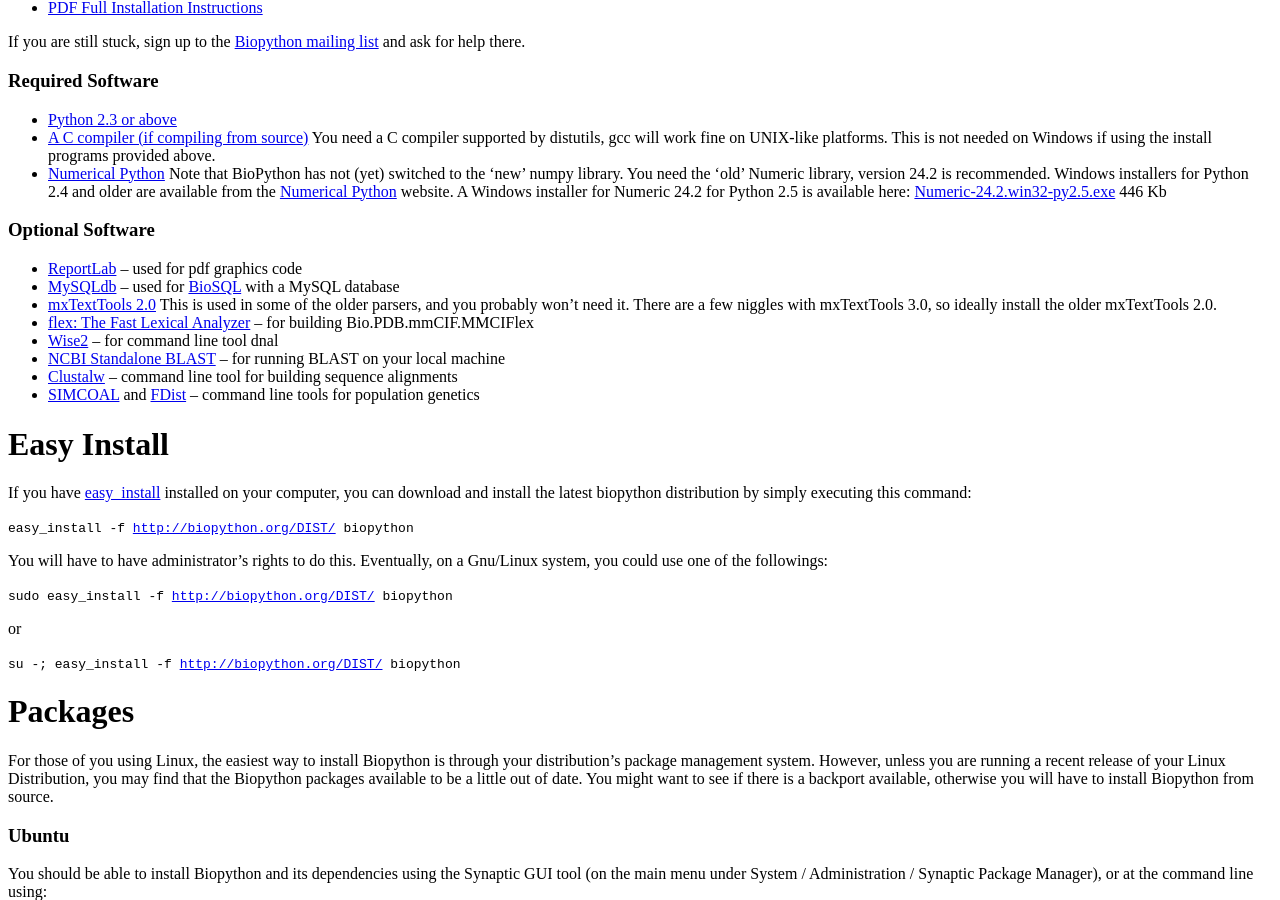
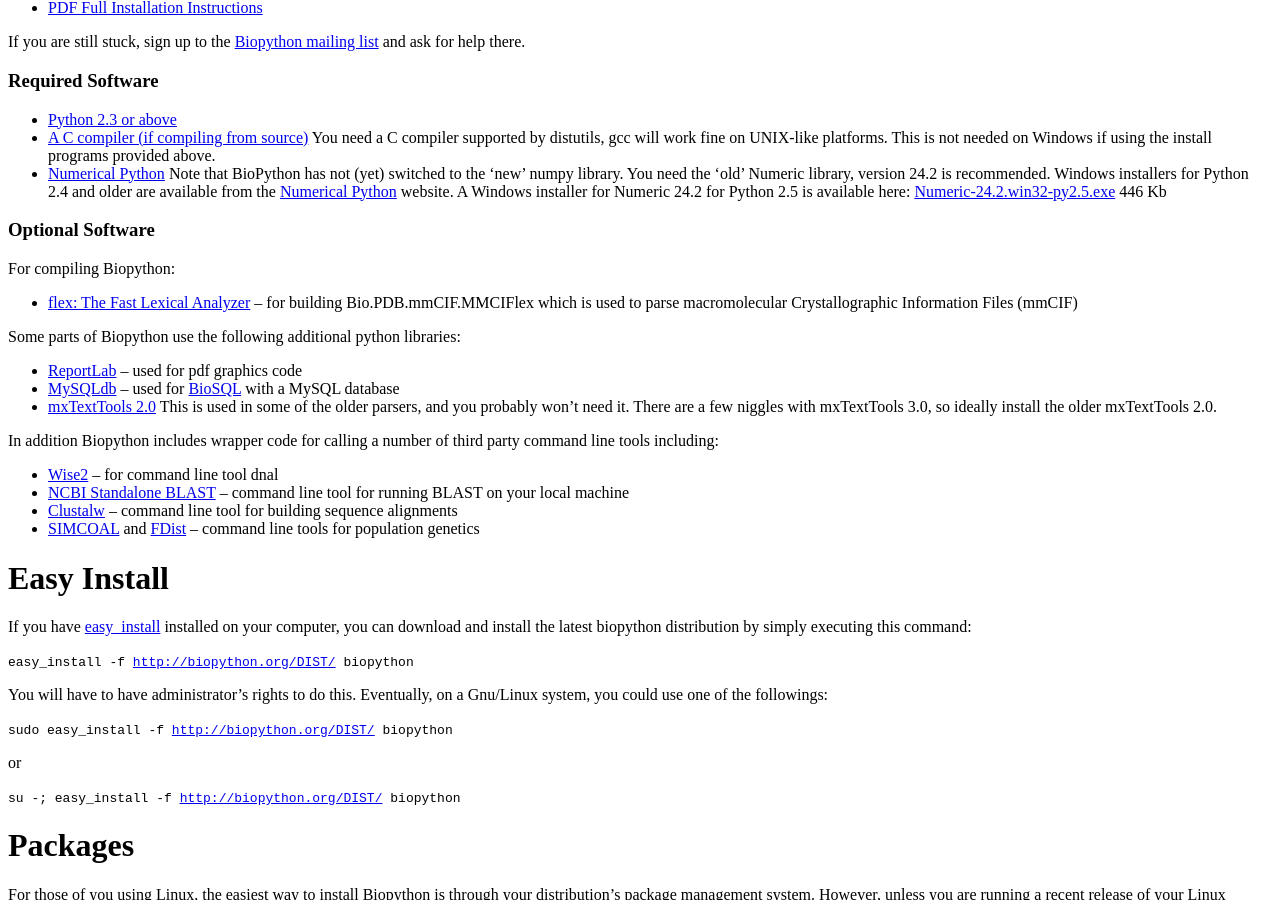
Before and after one commit to biopython/biopython.github.io, a Jekyll site: the page built from wiki/Download.md, in a window 1280 px wide and 900 px high, scrolled down 554 px. Built offline with Jekyll 4.4.1, drawn with Linux system fonts in a browser that asks for light colours.

Commit message:
/* Optional Software */ Sections

```diff
--- a/wiki/Download.md
+++ b/wiki/Download.md
@@ -72,6 +72,14 @@ list](Mailing_lists "wikilink") and ask for help there.
 
 ### Optional Software
 
+For compiling Biopython:
+
+-   [flex: The Fast Lexical Analyzer](http://flex.sourceforge.net/) --
+    for building Bio.PDB.mmCIF.MMCIFlex which is used to parse
+    macromolecular Crystallographic Information Files (mmCIF)
+
+Some parts of Biopython use the following additional python libraries:
+
 -   [ReportLab](http://www.reportlab.org/downloads.html) -- used for pdf
     graphics code
 -   [MySQLdb](http://sourceforge.net/projects/mysql-python) -- used for
@@ -81,12 +89,14 @@ list](Mailing_lists "wikilink") and ask for help there.
     This is used in some of the older parsers, and you probably won't
     need it. There are a few niggles with mxTextTools 3.0, so ideally
     install the older mxTextTools 2.0.
--   [flex: The Fast Lexical Analyzer](http://flex.sourceforge.net/) --
-    for building Bio.PDB.mmCIF.MMCIFlex
+
+In addition Biopython includes wrapper code for calling a number of
+third party command line tools including:
+
 -   [Wise2](http://www.ebi.ac.uk/Wise2/) -- for command line tool dnal
 -   [NCBI Standalone
-    BLAST](http://www.ncbi.nlm.nih.gov/blast/download.shtml) -- for
-    running BLAST on your local machine
+    BLAST](http://www.ncbi.nlm.nih.gov/blast/download.shtml) -- command
+    line tool for running BLAST on your local machine
 -   [Clustalw](ftp://ftp.ebi.ac.uk/pub/software/unix/clustalw/) --
     command line tool for building sequence alignments
 -   [SIMCOAL](http://cmpg.unibe.ch/software/simcoal/) and
```
Also changed, not shown: 1 other file.
